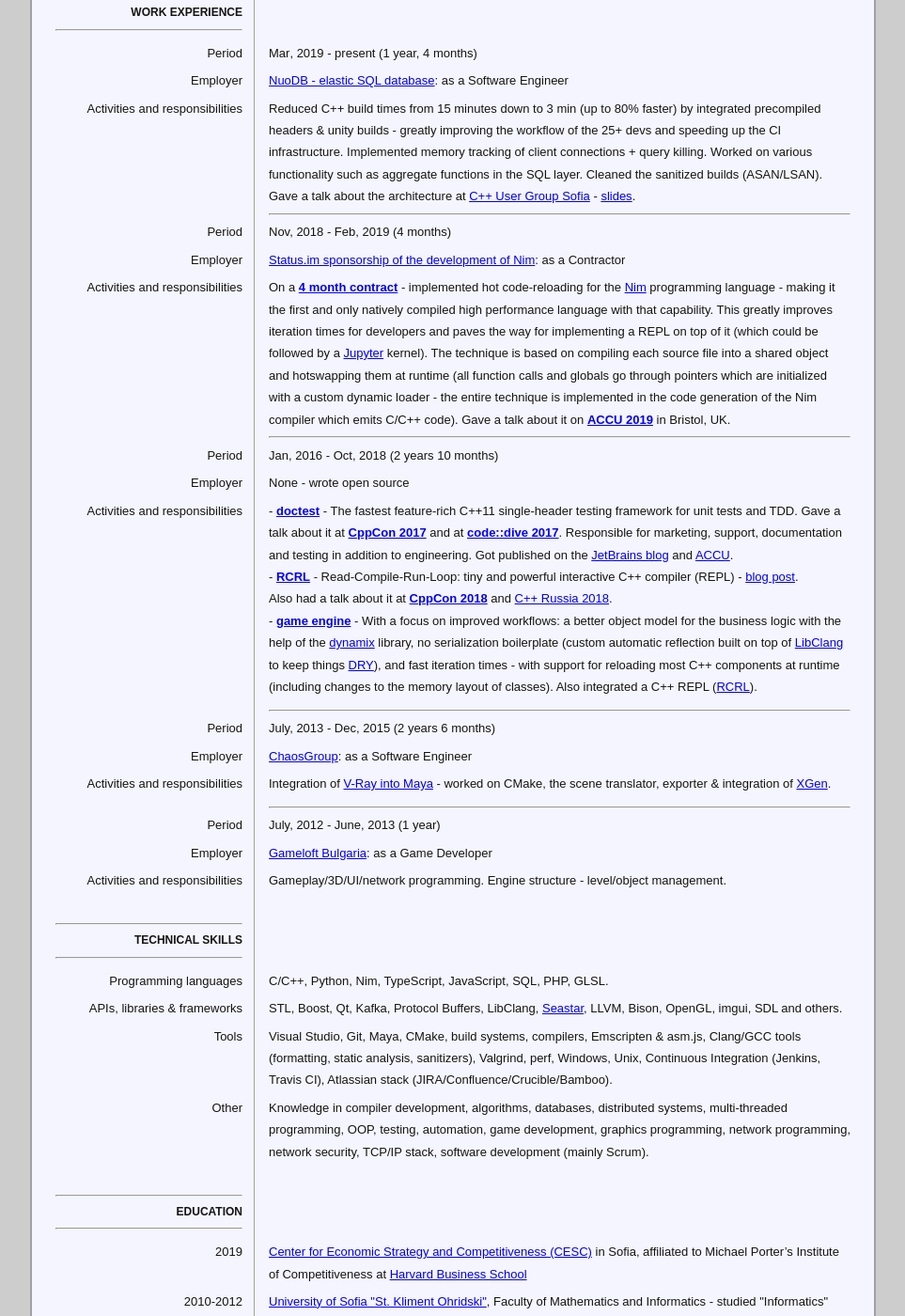
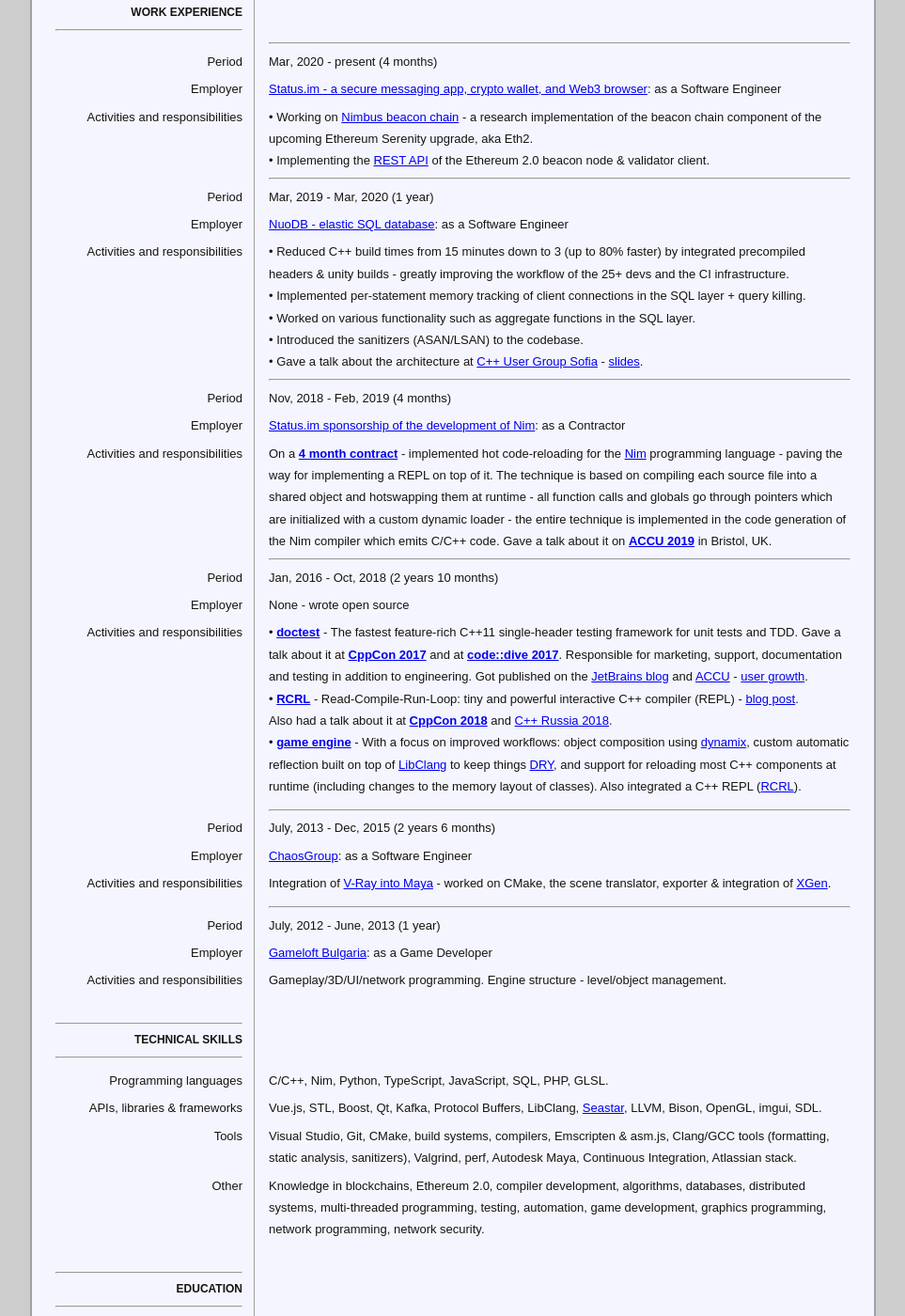
Before and after one commit to onqtam/onqtam.github.io, a Jekyll site: the page assets/viktor_kirilov_cv.html, which Jekyll copies as it is, in a window 1280 px wide and 1400 px high, scrolled down 1125 px. Shown: the whole window at 94% size, without its empty margins (158-1121 px from the left). Built offline with Jekyll 4.4.1, drawn with Linux system fonts in a browser that asks for light colours.

Commit message:
Update viktor_kirilov_cv.html

```diff
--- a/assets/viktor_kirilov_cv.html
+++ b/assets/viktor_kirilov_cv.html
@@ -281,12 +281,32 @@
                     <tr>
                         <td class="left">Period</td>
                         <td class="right">
+                            <hr>
                             <div id="lp_month">Mar</div>,
                             <div id="lp_year">
-                                2019
+                                2020
                             </div>- present
                             <div id="lp_time"></div>
                         </td>
+                    </tr>
+                    <tr>
+                        <td class="left">Employer</td>
+                        <td class="right">
+                            <a href="https://status.im/">Status.im - a secure messaging app, crypto wallet, and Web3 browser</a>: as a Software Engineer
+                        </td>
+                    </tr>
+                    <tr>
+                        <td class="left">Activities and responsibilities</td>
+                        <td class="right">
+                            • Working on <a href="https://github.com/status-im/nim-beacon-chain">Nimbus beacon chain</a> - a research implementation of the beacon chain component of the upcoming Ethereum Serenity upgrade, aka Eth2.
+                            <br />
+                            • Implementing the <a href="https://github.com/ethereum/eth2.0-APIs">REST API</a> of the Ethereum 2.0 beacon node & validator client.
+                            <br />
+                        </td>
+                    </tr>
+                    <tr>
+                        <td class="left">Period</td>
+                        <td class="right"><hr>Mar, 2019 - Mar, 2020 (1 year)</td>
                     </tr>
                     <tr>
                         <td class="left">Employer</td>
@@ -297,7 +317,15 @@
                     <tr>
                         <td class="left">Activities and responsibilities</td>
                         <td class="right">
-                            Reduced C++ build times from 15 minutes down to 3 min (up to 80% faster) by integrated precompiled headers & unity builds - greatly improving the workflow of the 25+ devs and speeding up the CI infrastructure. Implemented memory tracking of client connections + query killing. Worked on various functionality such as aggregate functions in the SQL layer. Cleaned the sanitized builds (ASAN/LSAN). Gave a talk about the architecture at <a href="https://www.facebook.com/events/1821417864668886/">C++ User Group Sofia</a> - <a href="https://drive.google.com/open?id=1L2msjsKHgPijs0v36CCnRlB_Uo9xdWsZ">slides</a>.
+                            • Reduced C++ build times from 15 minutes down to 3 (up to 80% faster) by integrated precompiled headers & unity builds - greatly improving the workflow of the 25+ devs and the CI infrastructure.
+                            <br />
+                            • Implemented per-statement memory tracking of client connections in the SQL layer + query killing.
+                            <br />
+                            • Worked on various functionality such as aggregate functions in the SQL layer.
+                            <br />
+                            • Introduced the sanitizers (ASAN/LSAN) to the codebase.
+                            <br />
+                            • Gave a talk about the architecture at <a href="https://www.facebook.com/events/1821417864668886/">C++ User Group Sofia</a> - <a href="https://drive.google.com/open?id=1L2msjsKHgPijs0v36CCnRlB_Uo9xdWsZ">slides</a>.
                         </td>
                     </tr>
                     <tr>
@@ -313,7 +341,7 @@
                     <tr>
                         <td class="left">Activities and responsibilities</td>
                         <td class="right">
-                            On a <a href="https://github.com/nim-lang/Nim/issues/8927"><b>4 month contract</b></a> - implemented hot code-reloading for the <a href="https://github.com/nim-lang/Nim">Nim</a> programming language - making it the first and only natively compiled high performance language with that capability. This greatly improves iteration times for developers and paves the way for implementing a REPL on top of it (which could be followed by a <a href="https://jupyter.org/">Jupyter</a> kernel). The technique is based on compiling each source file into a shared object and hotswapping them at runtime (all function calls and globals go through pointers which are initialized with a custom dynamic loader - the entire technique is implemented in the code generation of the Nim compiler which emits C/C++ code). Gave a talk about it on <a href="https://www.youtube.com/watch?v=7WgCt0Wooeo"><b>ACCU 2019</b></a> in Bristol, UK.
+                            On a <a href="https://github.com/nim-lang/Nim/issues/8927"><b>4 month contract</b></a> - implemented hot code-reloading for the <a href="https://github.com/nim-lang/Nim">Nim</a> programming language - paving the way for implementing a REPL on top of it. The technique is based on compiling each source file into a shared object and hotswapping them at runtime - all function calls and globals go through pointers which are initialized with a custom dynamic loader - the entire technique is implemented in the code generation of the Nim compiler which emits C/C++ code. Gave a talk about it on <a href="https://www.youtube.com/watch?v=7WgCt0Wooeo"><b>ACCU 2019</b></a> in Bristol, UK.
                         </td>
                     </tr>
                     <!--
@@ -346,10 +374,10 @@
                         <td class="left">Activities and responsibilities</td>
                         <td class="right">
                             <ul>
-                                <li>- <a href="https://github.com/onqtam/doctest"><b>doctest</b></a> - The fastest feature-rich C++11 single-header testing framework for unit tests and TDD. Gave a talk about it at <a href="https://www.youtube.com/watch?v=eH1CxEC29l8"><b>CppCon 2017</b></a> and at <a href="https://codedive.pl/index/speaker/name/viktor-kirilov/"><b>code::dive 2017</b></a>. Responsible for marketing, support, documentation and testing in addition to engineering. Got published on the <a href="https://blog.jetbrains.com/rscpp/better-ways-testing-with-doctest/">JetBrains blog</a> and <a href="https://accu.org/index.php/journals/2343">ACCU</a>.</li>
-                                <li>- <a href="https://github.com/onqtam/rcrl"><b>RCRL</b></a> - Read-Compile-Run-Loop: tiny and powerful interactive C++ compiler (REPL) - <a href="http://onqtam.com/programming/2018-02-12-read-compile-run-loop-a-tiny-repl-for-cpp/">blog post</a>.<br>Also had a talk about it at <a href="https://cppcon2018.sched.com/event/FnJy/interactive-c-compilation-repl-done-in-a-tiny-and-embeddable-way"><b>CppCon 2018</b></a> and <a href="https://2018.cppconf-piter.ru/talks/viktor-kirilov.html">C++ Russia 2018</a>.
+                                <li>• <a href="https://github.com/onqtam/doctest"><b>doctest</b></a> - The fastest feature-rich C++11 single-header testing framework for unit tests and TDD. Gave a talk about it at <a href="https://www.youtube.com/watch?v=eH1CxEC29l8"><b>CppCon 2017</b></a> and at <a href="https://codedive.pl/index/speaker/name/viktor-kirilov/"><b>code::dive 2017</b></a>. Responsible for marketing, support, documentation and testing in addition to engineering. Got published on the <a href="https://blog.jetbrains.com/rscpp/better-ways-testing-with-doctest/">JetBrains blog</a> and <a href="https://accu.org/index.php/journals/2343">ACCU</a> - <a href="https://starcharts.herokuapp.com/onqtam/doctest">user growth</a>.</li>
+                                <li>• <a href="https://github.com/onqtam/rcrl"><b>RCRL</b></a> - Read-Compile-Run-Loop: tiny and powerful interactive C++ compiler (REPL) - <a href="http://onqtam.com/programming/2018-02-12-read-compile-run-loop-a-tiny-repl-for-cpp/">blog post</a>.<br>Also had a talk about it at <a href="https://cppcon2018.sched.com/event/FnJy/interactive-c-compilation-repl-done-in-a-tiny-and-embeddable-way"><b>CppCon 2018</b></a> and <a href="https://2018.cppconf-piter.ru/talks/viktor-kirilov.html">C++ Russia 2018</a>.
                                 </li>
-                                <li>- <a href="https://github.com/onqtam/game"><b>game engine</b></a> - With a focus on improved workflows: a better object model for the business logic with the help of the <a href="https://github.com/iboB/dynamix">dynamix</a> library, no serialization boilerplate (custom automatic reflection built on top of <a href="https://clang.llvm.org/docs/Tooling.html#libclang">LibClang</a> to keep things <a href="https://en.wikipedia.org/wiki/Don%27t_repeat_yourself">DRY</a>), and fast iteration times - with support for reloading most C++ components at runtime (including changes to the memory layout of classes). Also integrated a C++ REPL (<a href="https://github.com/onqtam/rcrl">RCRL</a>).</li>
+                                <li>• <a href="https://github.com/onqtam/game"><b>game engine</b></a> - With a focus on improved workflows: object composition using <a href="https://github.com/iboB/dynamix">dynamix</a>, custom automatic reflection built on top of <a href="https://clang.llvm.org/docs/Tooling.html#libclang">LibClang</a> to keep things <a href="https://en.wikipedia.org/wiki/Don%27t_repeat_yourself">DRY</a>, and support for reloading most C++ components at runtime (including changes to the memory layout of classes). Also integrated a C++ REPL (<a href="https://github.com/onqtam/rcrl">RCRL</a>).</li>
                             </ul>
                         </td>
                     </tr>
@@ -395,19 +423,19 @@
                     </tr>
                     <tr>
                         <td class="left">Programming languages</td>
-                        <td class="right">C/C++, Python, Nim, TypeScript, JavaScript, SQL, PHP, GLSL.</td>
+                        <td class="right">C/C++, Nim, Python, TypeScript, JavaScript, SQL, PHP, GLSL.</td>
                     </tr>
                     <tr>
                         <td class="left">APIs, libraries & frameworks</td>
-                        <td class="right">STL, Boost, Qt, Kafka, Protocol Buffers, LibClang, <a href="https://github.com/scylladb/seastar">Seastar</a>, LLVM, Bison, OpenGL, imgui, SDL and others.</td>
+                        <td class="right">Vue.js, STL, Boost, Qt, Kafka, Protocol Buffers, LibClang, <a href="https://github.com/scylladb/seastar">Seastar</a>, LLVM, Bison, OpenGL, imgui, SDL.</td>
                     </tr>
                     <tr>
                         <td class="left">Tools</td>
-                        <td class="right">Visual Studio, Git, Maya, CMake, build systems, compilers, Emscripten & asm.js, Clang/GCC tools (formatting, static analysis, sanitizers), Valgrind, perf, Windows, Unix, Continuous Integration (Jenkins, Travis CI), Atlassian stack (JIRA/Confluence/Crucible/Bamboo).</td>
+                        <td class="right">Visual Studio, Git, CMake, build systems, compilers, Emscripten & asm.js, Clang/GCC tools (formatting, static analysis, sanitizers), Valgrind, perf, Autodesk Maya, Continuous Integration, Atlassian stack.</td>
                     </tr>
                     <tr>
                         <td class="left">Other</td>
-                        <td class="right">Knowledge in compiler development, algorithms, databases, distributed systems, multi-threaded programming, OOP, testing, automation, game development, graphics programming, network programming, network security, TCP/IP stack, software development (mainly Scrum).</td>
+                        <td class="right">Knowledge in blockchains, Ethereum 2.0, compiler development, algorithms, databases, distributed systems, multi-threaded programming, testing, automation, game development, graphics programming, network programming, network security.</td>
                     </tr>
                     <!--
                     <tr>
@@ -425,7 +453,7 @@
                     </tr>
                     <tr>
                         <td class="left">2019</td>
-                        <td class="right"><a href="https://economicstrategy.org/">Center for Economic Strategy and Competitiveness (CESC)</a> in Sofia, affiliated to Michael Porter’s Institute of Competitiveness at <a href="https://www.hbs.edu/">Harvard Business School</a></td>
+                        <td class="right"><a href="https://economicstrategy.org/">Center for Economic Strategy and Competitiveness (CESC)</a> in Sofia, affiliated to Michael Porter’s Institute of Competitiveness at <a href="https://www.hbs.edu/">Harvard Business School</a> - see the <a href="https://economicstrategy.org/wp-content/uploads/MOC-Syllabus-2018.pdf">syllabus</a></td>
                     </tr>
                     <tr>
                         <td class="left">2010-2012</td>
```
